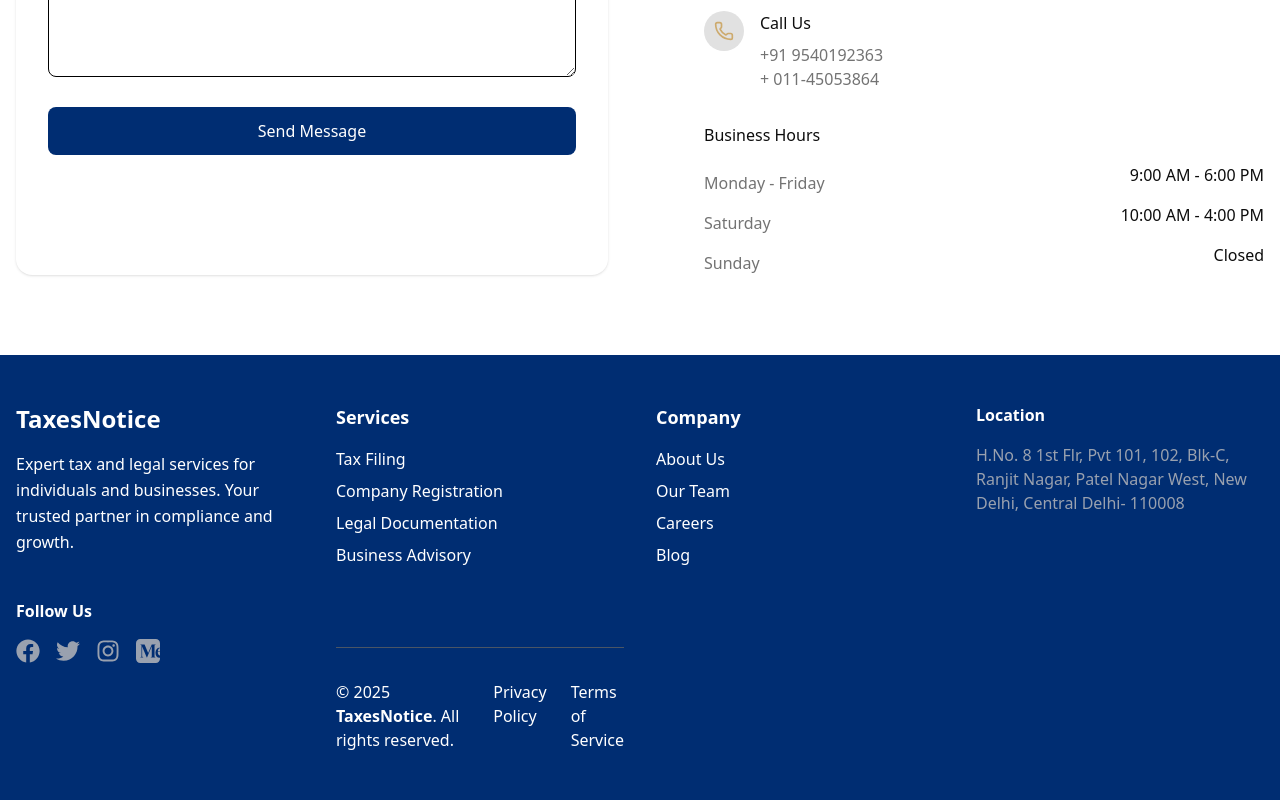
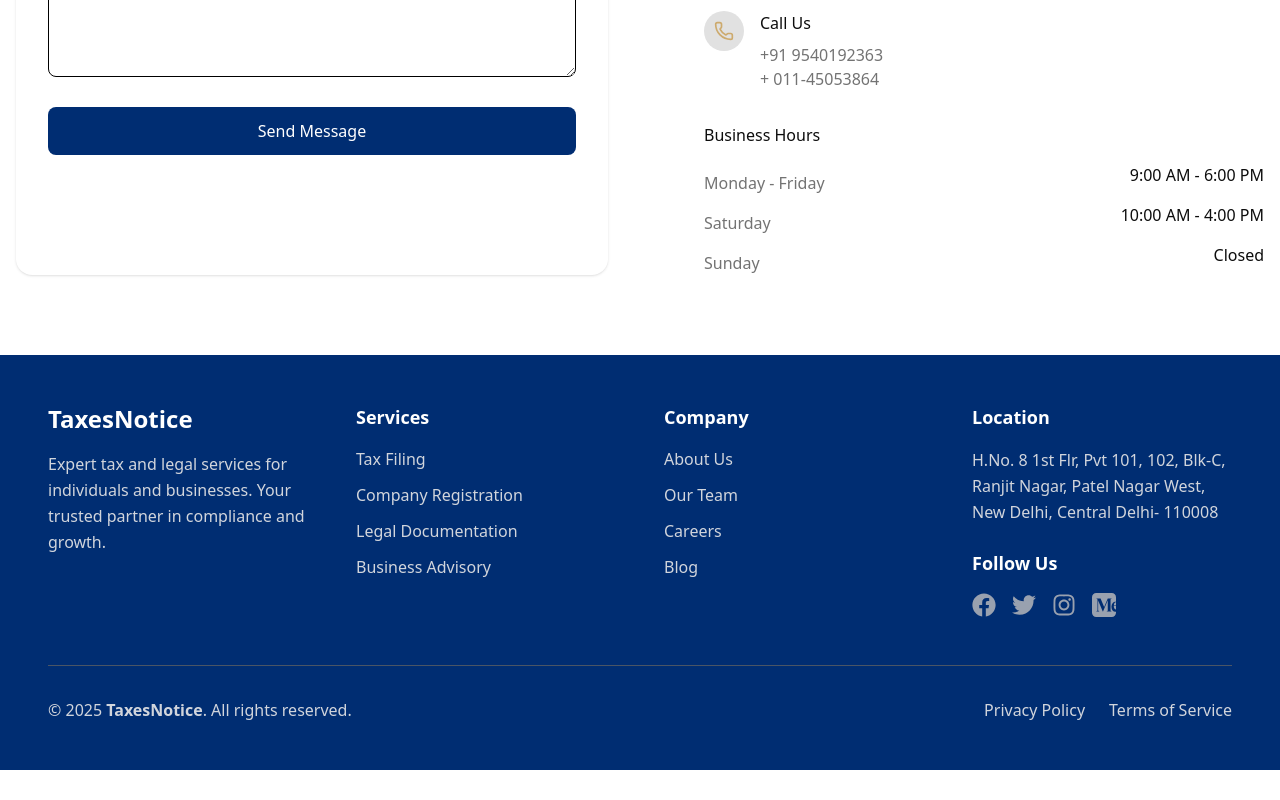
Before and after one commit to alsoshubham/TaxesNotice, a React (Vite) app: page /contact in a window 1280 px wide. Shown: the part 565-1365 px from the top of the page. After the commit the page ends 1335 px from the top, so only its background shows below. Built offline with nearby package versions, Linux system fonts and the light colour scheme.

Commit message:
feat: Update services API structure, enhance footer styling, and improve HeroSection button designs

```diff
--- a/src/components/Contact.jsx
+++ b/src/components/Contact.jsx
@@ -88,7 +88,7 @@
     <section id="contact" className="bg-[#ffffff] rounded-lg py-20 px-4">
       <div className="section-container">
         <div className="mb-16 text-center">
-          <h2 className="text-4xl font-bold text-center text-blue-600">
+          <h2 className="text-4xl font-bold text-center text-black">
             Contact Us
           </h2>
           <p className="section-description text-[#737373] mt-4 max-w-2xl mx-auto text-2xl">
--- a/src/components/Footer.jsx
+++ b/src/components/Footer.jsx
@@ -7,15 +7,15 @@
 
   return (
     <footer className="py-12 bg-[#002D72] text-white">
-      <div className="container mx-auto px-4">
+      <div className="container mx-auto px-6 md:px-12">
         {/* Footer Grid */}
-        <div className="grid grid-cols-1 md:grid-cols-4 gap-8">
+        <div className="grid grid-cols-1 md:grid-cols-4 gap-12">
           {/* Logo and Description */}
           <div>
             <h3 className="text-2xl font-bold mb-4" aria-label="TaxNation Logo">
               TaxesNotice
             </h3>
-            <p className="text-white leading-relaxed">
+            <p className="text-gray-300 leading-relaxed">
               Expert tax and legal services for individuals and businesses. Your
               trusted partner in compliance and growth.
             </p>
@@ -24,12 +24,12 @@
           {/* Services Section */}
           <div>
             <h4 className="text-lg font-semibold mb-4">Services</h4>
-            <ul className="space-y-2">
+            <ul className="space-y-3">
               <li>
                 <Link
                   to="/services/tax-filing"
                   aria-label="Tax Filing Service"
-                  className="text-white hover:text-white transition-colors"
+                  className="text-gray-300 hover:text-white transition-colors"
                 >
                   Tax Filing
                 </Link>
@@ -38,7 +38,7 @@
                 <Link
                   to="/services/company-registration"
                   aria-label="Company Registration"
-                  className="text-white hover:text-white transition-colors"
+                  className="text-gray-300 hover:text-white transition-colors"
                 >
                   Company Registration
                 </Link>
@@ -47,7 +47,7 @@
                 <Link
                   to="/services/legal-documentation"
                   aria-label="Legal Documentation"
-                  className="text-white hover:text-white transition-colors"
+                  className="text-gray-300 hover:text-white transition-colors"
                 >
                   Legal Documentation
                 </Link>
@@ -56,7 +56,7 @@
                 <Link
                   to="/services/business-advisory"
                   aria-label="Business Advisory"
-                  className="text-white hover:text-white transition-colors"
+                  className="text-gray-300 hover:text-white transition-colors"
                 >
                   Business Advisory
                 </Link>
@@ -67,12 +67,12 @@
           {/* Company Section */}
           <div>
             <h4 className="text-lg font-semibold mb-4">Company</h4>
-            <ul className="space-y-2">
+            <ul className="space-y-3">
               <li>
                 <Link
                   to="/about"
                   aria-label="About Us"
-                  className="text-white hover:text-white transition-colors"
+                  className="text-gray-300 hover:text-white transition-colors"
                 >
                   About Us
                 </Link>
@@ -81,7 +81,7 @@
                 <Link
                   to="/team"
                   aria-label="Our Team"
-                  className="text-white hover:text-white transition-colors"
+                  className="text-gray-300 hover:text-white transition-colors"
                 >
                   Our Team
                 </Link>
@@ -90,7 +90,7 @@
                 <Link
                   to="/careers"
                   aria-label="Careers"
-                  className="text-white hover:text-white transition-colors"
+                  className="text-gray-300 hover:text-white transition-colors"
                 >
                   Careers
                 </Link>
@@ -99,7 +99,7 @@
                 <Link
                   to="/blog"
                   aria-label="Blog"
-                  className="text-white hover:text-white transition-colors"
+                  className="text-gray-300 hover:text-white transition-colors"
                 >
                   Blog
                 </Link>
@@ -109,19 +109,12 @@
 
           {/* Contact Section */}
           <div>
-            <h5 className="text-start font-semibold mb-4">Location</h5>
-            <ul classname="text-start space-y-2">
-              <li>
-                <p className="text-start text-gray-400">
-                  {" "}
-                  H.No. 8 1st Flr, Pvt 101, 102, Blk-C, Ranjit Nagar, Patel
-                  Nagar West, New Delhi, Central Delhi- 110008
+            <h5 className="text-lg font-semibold mb-4">Location</h5>
+            <p className="text-gray-300 leading-relaxed">
+              H.No. 8 1st Flr, Pvt 101, 102, Blk-C, Ranjit Nagar, Patel Nagar
+              West, New Delhi, Central Delhi- 110008
             </p>
-              </li>
-            </ul>
-          </div>
-          <div>
-            <h5 className=" text-start font-semibold mb-4">Follow Us</h5>
+            <h5 className="text-lg font-semibold mt-6 mb-4">Follow Us</h5>
             <div className="flex space-x-4">
               <Link to="#" className="text-gray-400 hover:text-white">
                 <FaFacebook size={24} />
@@ -140,11 +133,12 @@
               </Link>
             </div>
           </div>
+        </div>
 
         {/* Footer Bottom */}
         <div className="mt-12 pt-8 border-t border-gray-600">
           <div className="flex flex-col md:flex-row justify-between items-center">
-              <p className="text-white">
+            <p className="text-gray-300">
               © {currentYear}{" "}
               <span className="font-semibold">TaxesNotice</span>. All rights
               reserved.
@@ -156,19 +150,18 @@
               <Link
                 to="/privacy"
                 aria-label="Privacy Policy"
-                  className="text-white hover:text-white transition-colors"
+                className="text-gray-300 hover:text-white transition-colors"
               >
                 Privacy Policy
               </Link>
               <Link
                 to="/terms"
                 aria-label="Terms of Service"
-                  className="text-white hover:text-white transition-colors"
+                className="text-gray-300 hover:text-white transition-colors"
               >
                 Terms of Service
               </Link>
             </nav>
-            </div>
           </div>
         </div>
       </div>
--- a/src/components/HeroSection.jsx
+++ b/src/components/HeroSection.jsx
@@ -66,16 +66,17 @@
           </p>
           <div className="flex flex-col sm:flex-row justify-center gap-4">
             <button
-              className="gradient-cta px-8 py-6 text-base"
+              className="bg-[#002d72] text-white px-6 py-4 text-base rounded-md hover:bg-[#003a8c] transition-transform transform hover:scale-105 shadow-lg"
               onClick={() => navigate('/contact')}
             >
               Book a Consultation
             </button>
             <button
-              className="outline-button px-8 py-6 text-base outline"
+              className="bg-[#002d72] text-white px-6 py-4 text-base rounded-md hover:bg-[#003a8c] transition-transform transform hover:scale-105 shadow-lg flex items-center justify-center"
               onClick={() => navigate('/services')}
             >
-              Explore Services <ArrowRight className="ml-2 h-4 w-4" />
+              <span>Explore Services</span>
+              <ArrowRight className="ml-2 h-4 w-4" />
             </button>
           </div>
           <Home/>
```
Also changed, not shown: 1 other file (tests, documents, lock files or other folders). Lines whose indentation alone changed are shown as unchanged.
